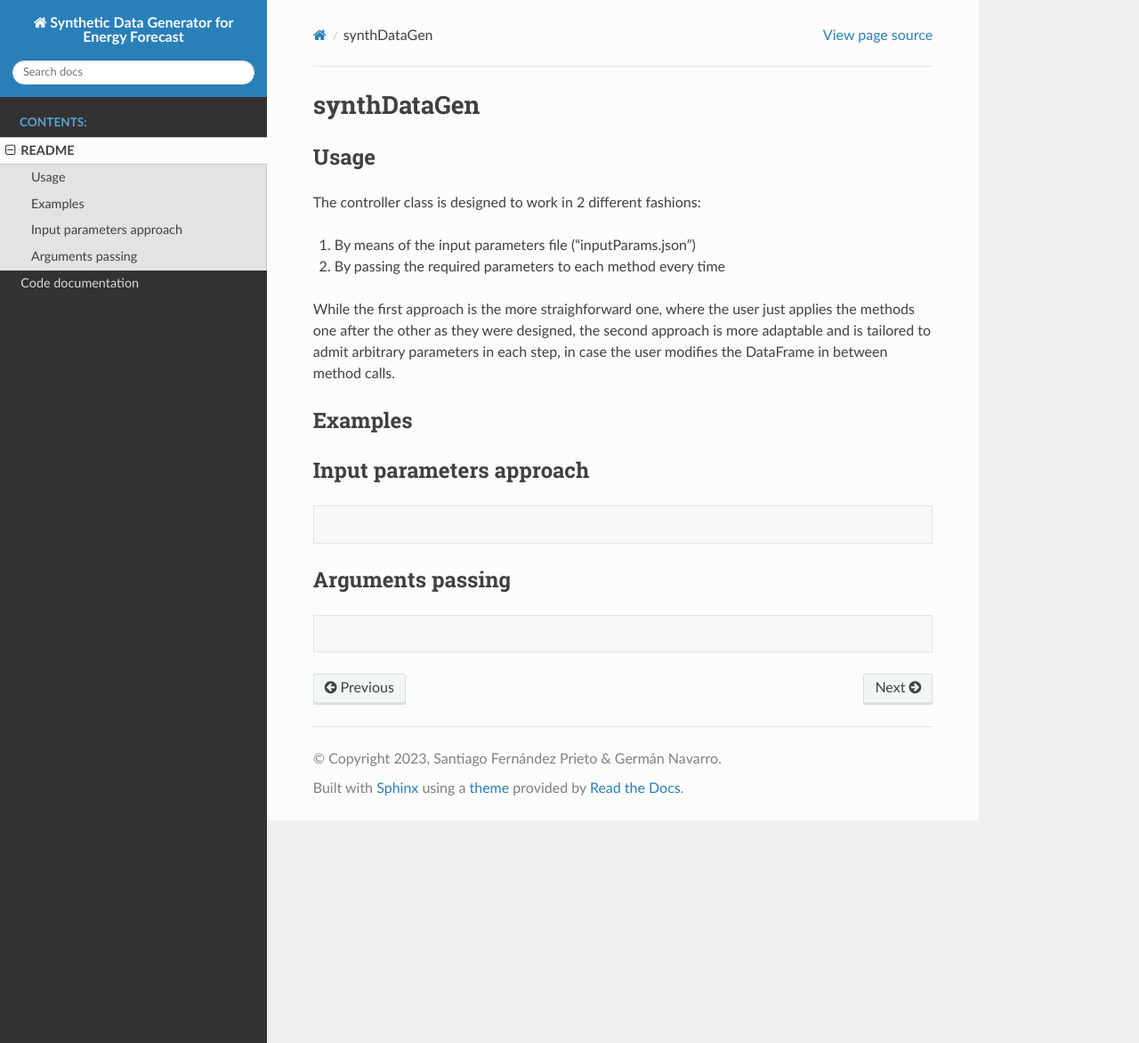
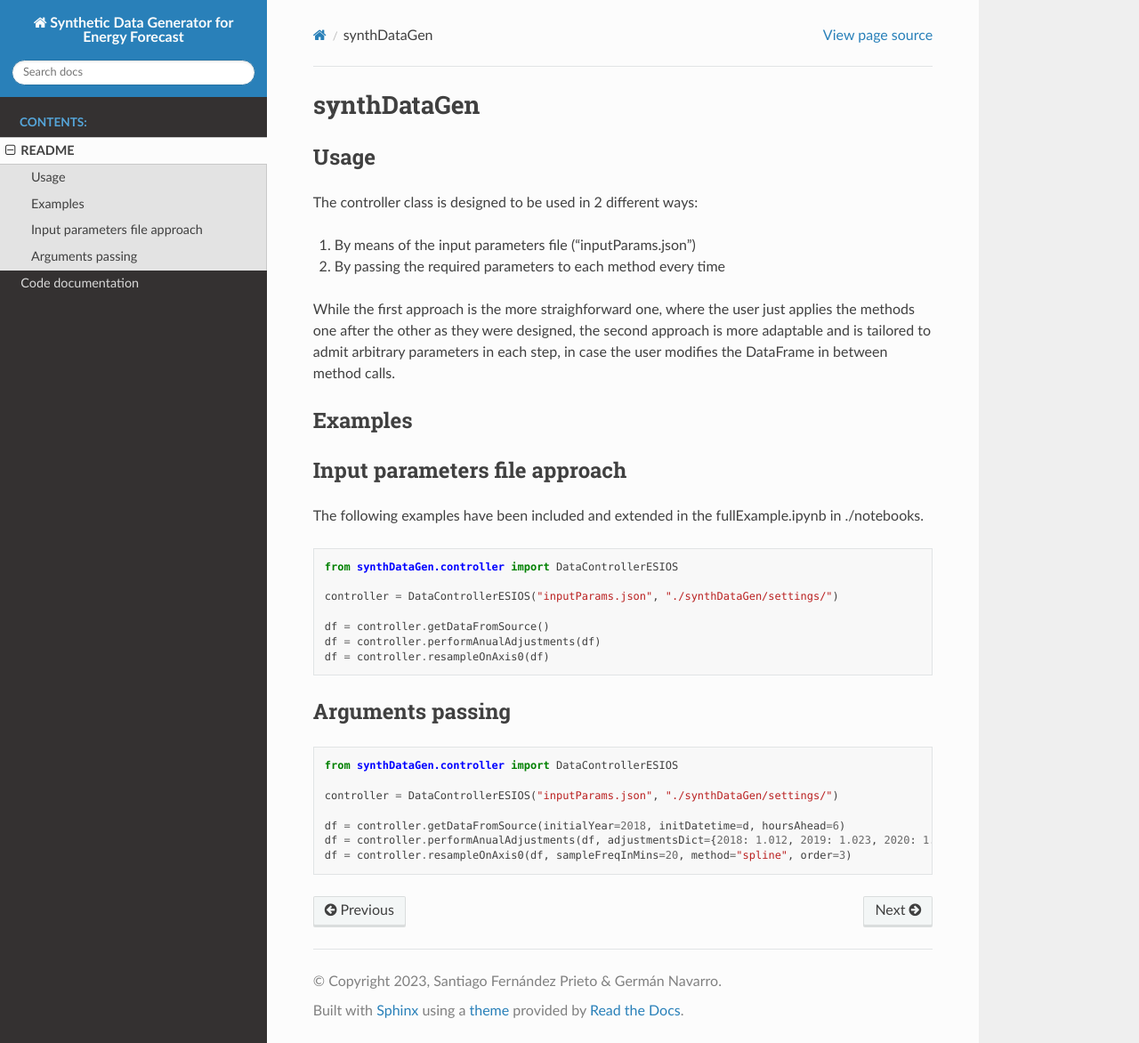
Before and after one commit to bsc-quantic/synthDataGen, a Sphinx documentation site: the page built from docs/readme_link.md, in a window 1280 px wide and 1172 px high. Shown: the whole window at 89% size. Built offline with Sphinx 7.4.7 and the Read the Docs theme 2.0.0, drawn with Linux system fonts in a browser that asks for light colours.

Commit message:
Add documentation to README.md

````diff
--- a/README.md
+++ b/README.md
@@ -1,7 +1,8 @@
 # synthDataGen
 
 ## Usage
-The controller class is designed to work in 2 different fashions:
+
+The controller class is designed to be used in 2 different ways:
 1. By means of the input parameters file ("inputParams.json")
 2. By passing the required parameters to each method every time
 
@@ -9,12 +10,28 @@ While the first approach is the more straighforward one, where the user just app
 
 ## Examples
 
-## Input parameters approach
+## Input parameters file approach
+
+The following examples have been included and extended in the fullExample.ipynb in ./notebooks.
 
 ```
+from synthDataGen.controller import DataControllerESIOS
+
+controller = DataControllerESIOS("inputParams.json", "./synthDataGen/settings/")
+
+df = controller.getDataFromSource()
+df = controller.performAnualAdjustments(df)
+df = controller.resampleOnAxis0(df)
 ```
 
 ## Arguments passing
 
 ```
+from synthDataGen.controller import DataControllerESIOS
+
+controller = DataControllerESIOS("inputParams.json", "./synthDataGen/settings/")
+
+df = controller.getDataFromSource(initialYear=2018, initDatetime=d, hoursAhead=6)
+df = controller.performAnualAdjustments(df, adjustmentsDict={2018: 1.012, 2019: 1.023, 2020: 1.0145, 2021: 1.03, 2022: 1.08})
+df = controller.resampleOnAxis0(df, sampleFreqInMins=20, method="spline", order=3)
 ```
````
Also changed, not shown: docs/synthDataGen.rst (+10 -4 lines).
